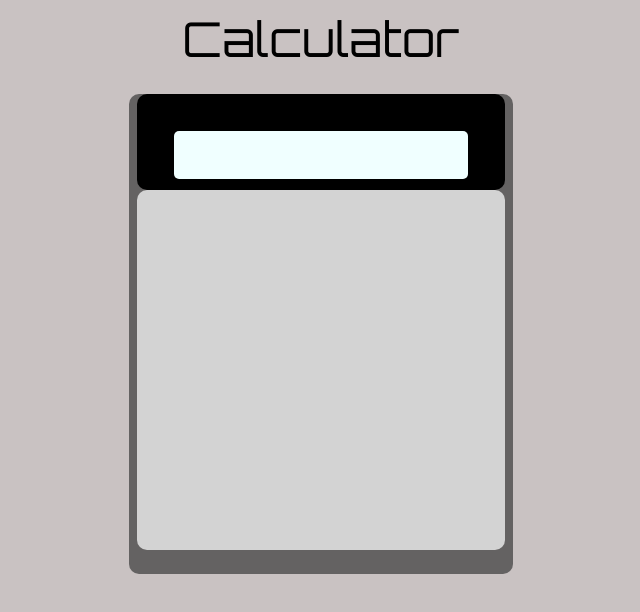
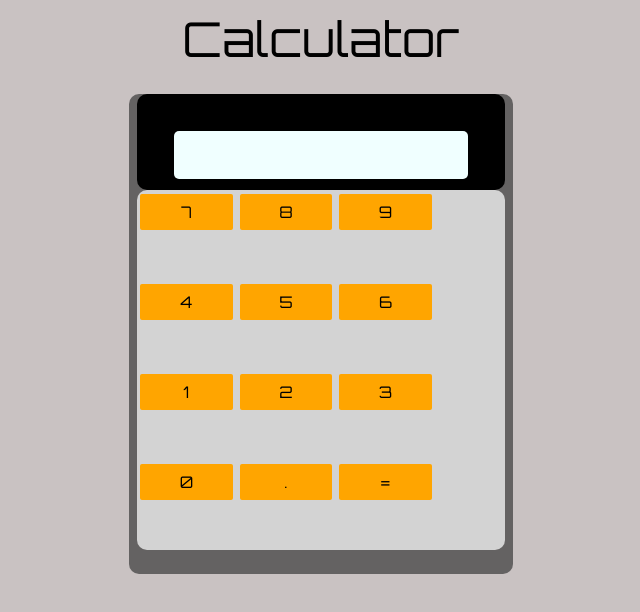
Before and after one commit to tgalen/calculator, a plain HTML site: page index.html in a window 1280 px wide. Shown: the whole page, without its empty margins (319-959 px from the left). Drawn offline with Linux system fonts and the light colour scheme.

Commit message:
add number buttons

```diff
--- a/index.html
+++ b/index.html
@@ -17,7 +17,20 @@
                     <div id="calc-display">
                         <div id="screen"></div>
                     </div>
-                    <div id="calc-buttons-container"></div>
+                    <div id="calc-buttons-container">
+                        <div class="number-button">7</div>
+                        <div class="number-button">8</div>
+                        <div class="number-button">9</div>
+                        <div class="number-button">4</div>
+                        <div class="number-button">5</div>
+                        <div class="number-button">6</div>
+                        <div class="number-button">1</div>
+                        <div class="number-button">2</div>
+                        <div class="number-button">3</div>
+                        <div class="number-button">0</div>
+                        <div class="number-button">.</div>
+                        <div class="number-button">=</div>
+                    </div>
                 </div>
             </div>
         </main>
--- a/style.css
+++ b/style.css
@@ -48,4 +48,16 @@ header {
     width: 96%;
     margin: auto;
     border-radius: 10px;
+    display: flex;
+    flex-wrap: wrap;
 }
+
+.number-button {
+    width: 25%;
+    height: 10%;
+    background-color: orange;
+    margin: 1%;
+    align-content: center;
+    text-align: center;
+    border-radius: 2px;
+}
```
